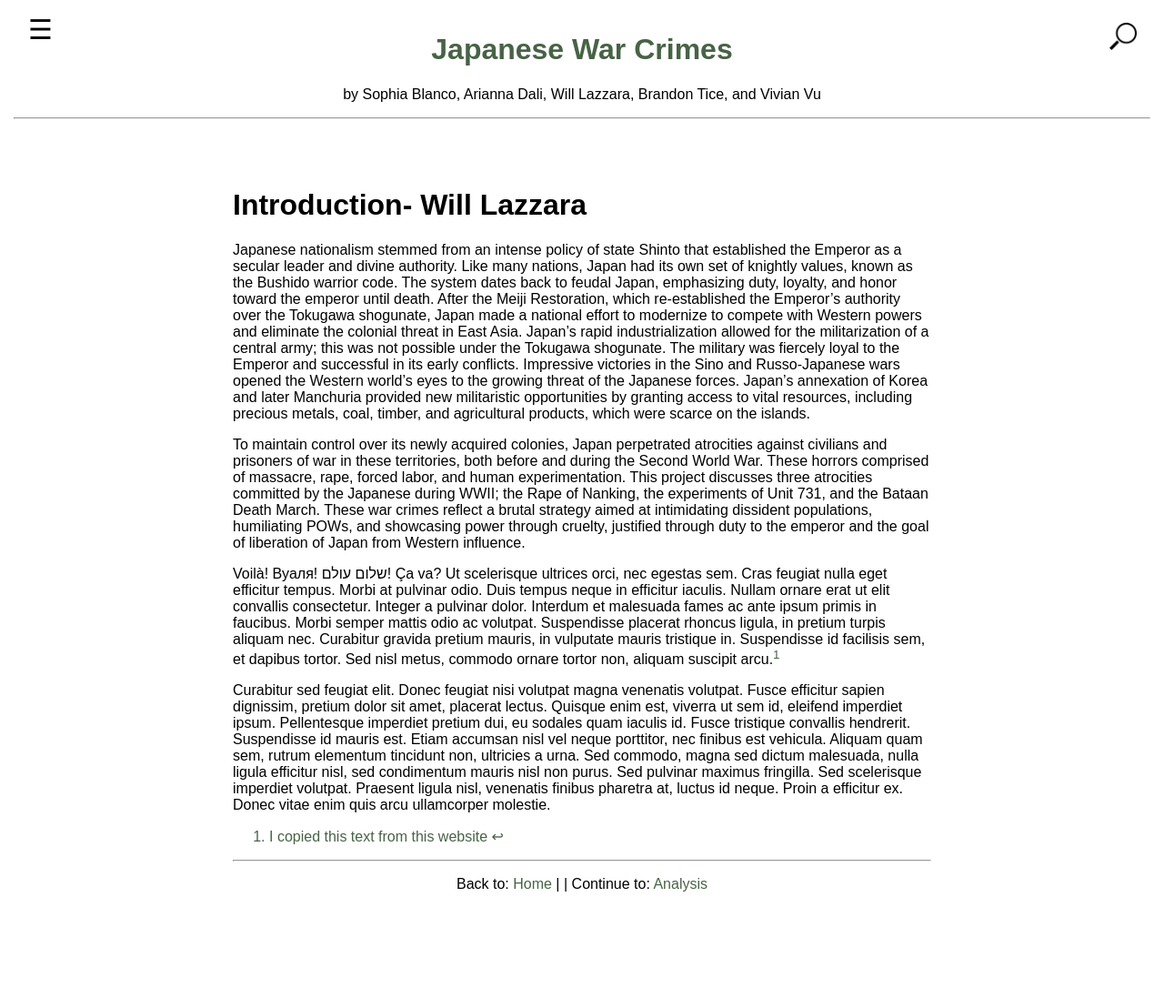
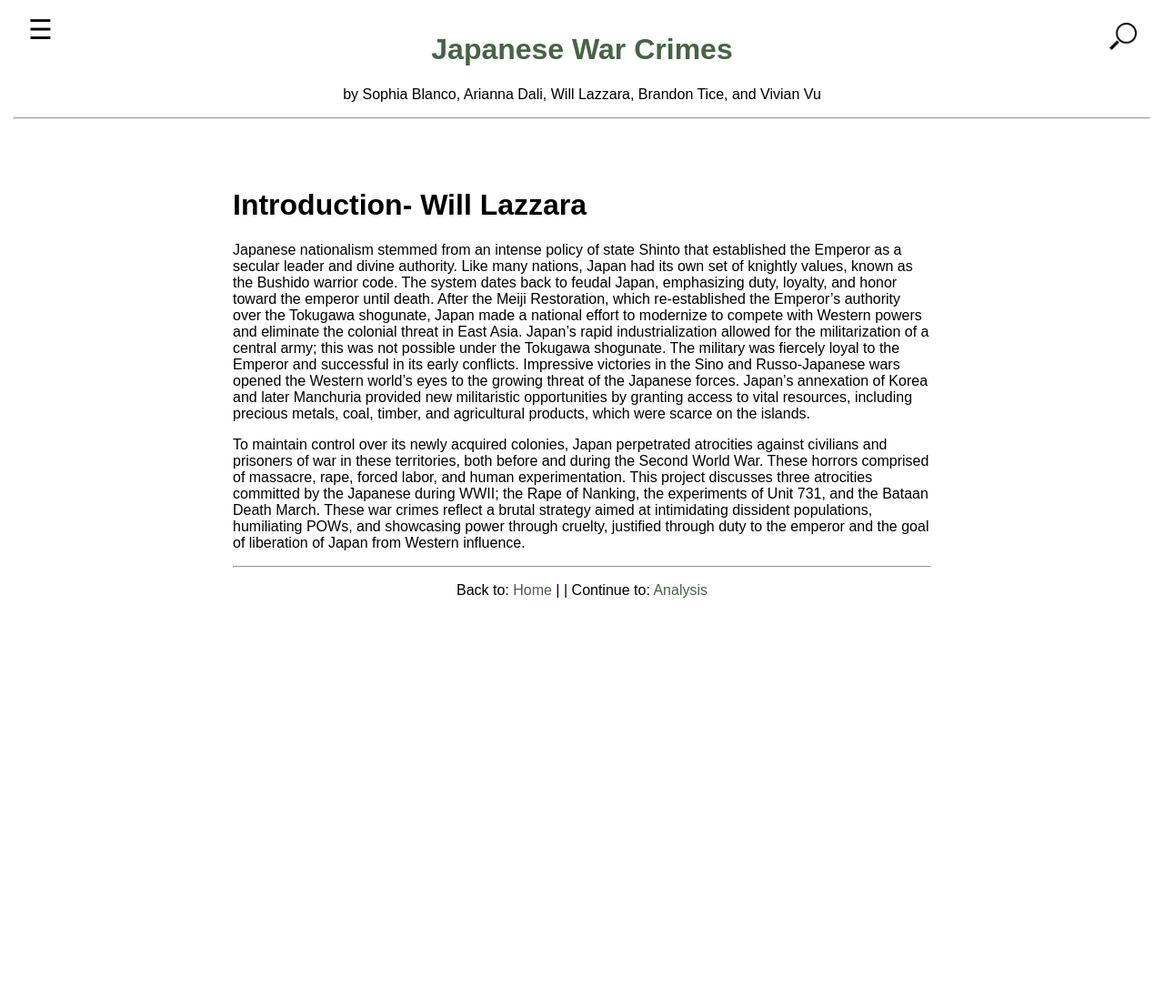
Before and after one commit to WaLazzara/LAZZARA-WILLIAM-WOH3931, a Jekyll site: the page built from 001_introduction.md, in a window 1280 px wide. Shown: the whole page at 91% size. Built offline with Jekyll 4.4.1, drawn with Linux system fonts in a browser that asks for light colours; after the commit the page ends 900 px from its top, so only the background shows below that.

Commit message:
Update 001_introduction.md

```diff
--- a/001_introduction.md
+++ b/001_introduction.md
@@ -8,11 +8,5 @@ Japanese nationalism stemmed from an intense policy of state Shinto that establi
 
 To maintain control over its newly acquired colonies, Japan perpetrated atrocities against civilians and prisoners of war in these territories, both before and during the Second World War. These horrors comprised of massacre, rape, forced labor, and human experimentation. This project discusses three atrocities committed by the Japanese during WWII; the Rape of Nanking, the experiments of Unit 731, and the Bataan Death March. These war crimes reflect a brutal strategy aimed at intimidating dissident populations, humiliating POWs, and showcasing power through cruelty, justified through duty to the emperor and the goal of liberation of Japan from Western influence.
 
-
-Voilà! Вуаля! שלום עולם! Ça va?
-Ut scelerisque ultrices orci, nec egestas sem. Cras feugiat nulla eget efficitur tempus. Morbi at pulvinar odio. Duis tempus neque in efficitur iaculis. Nullam ornare erat ut elit convallis consectetur. Integer a pulvinar dolor. Interdum et malesuada fames ac ante ipsum primis in faucibus. Morbi semper mattis odio ac volutpat. Suspendisse placerat rhoncus ligula, in pretium turpis aliquam nec. Curabitur gravida pretium mauris, in vulputate mauris tristique in. Suspendisse id facilisis sem, et dapibus tortor. Sed nisl metus, commodo ornare tortor non, aliquam suscipit arcu.[^2]
-
-Curabitur sed feugiat elit. Donec feugiat nisi volutpat magna venenatis volutpat. Fusce efficitur sapien dignissim, pretium dolor sit amet, placerat lectus. Quisque enim est, viverra ut sem id, eleifend imperdiet ipsum. Pellentesque imperdiet pretium dui, eu sodales quam iaculis id. Fusce tristique convallis hendrerit. Suspendisse id mauris est. Etiam accumsan nisl vel neque porttitor, nec finibus est vehicula. Aliquam quam sem, rutrum elementum tincidunt non, ultricies a urna. Sed commodo, magna sed dictum malesuada, nulla ligula efficitur nisl, sed condimentum mauris nisl non purus. Sed pulvinar maximus fringilla. Sed scelerisque imperdiet volutpat. Praesent ligula nisl, venenatis finibus pharetra at, luctus id neque. Proin a efficitur ex. Donec vitae enim quis arcu ullamcorper molestie.
-
 [^1]: First example footnote. View other pages to see sample methods of working with Markdown.
 [^2]: I copied this text from this [website](https://www.lipsum.com/feed/html)
```
